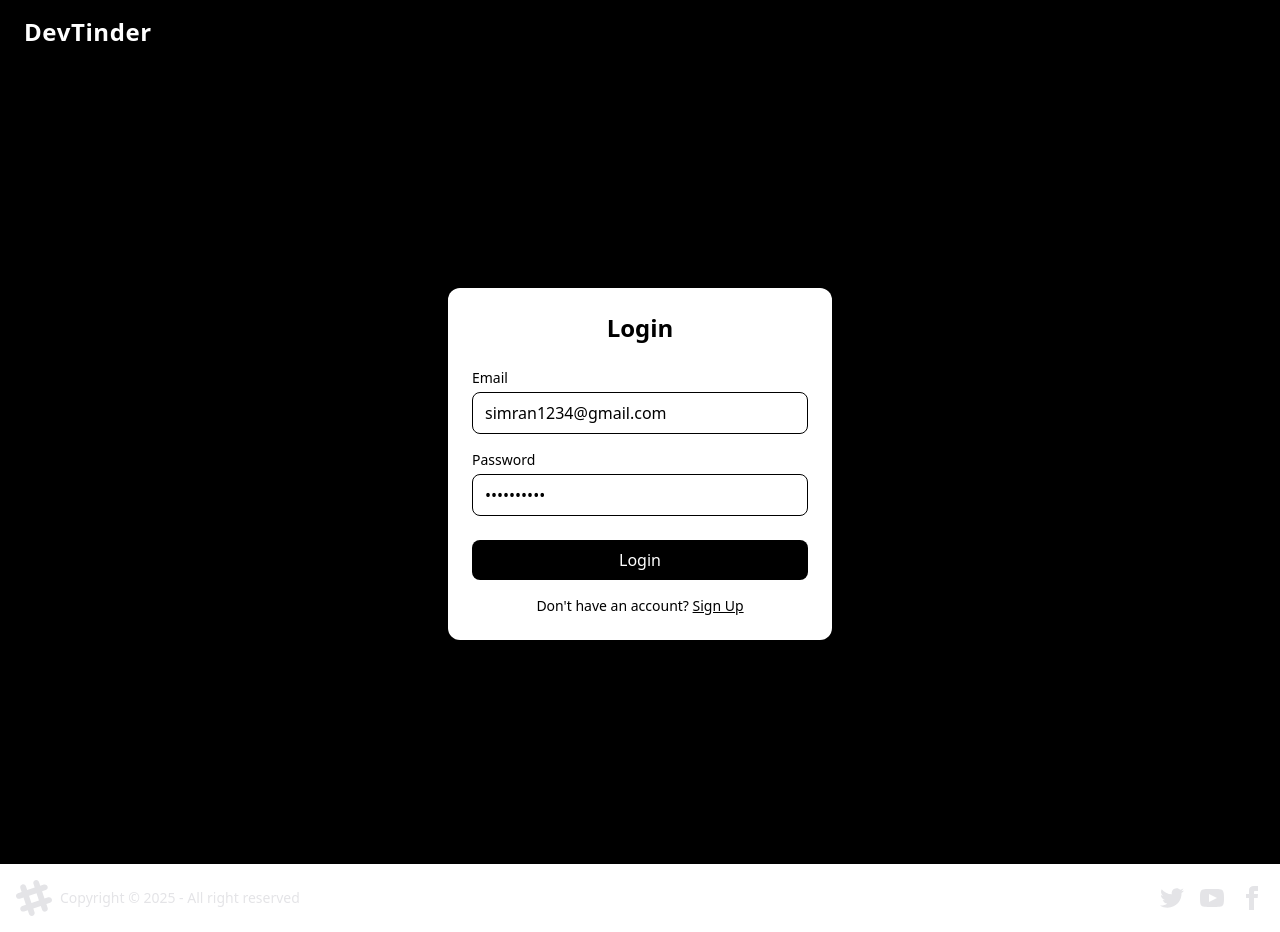
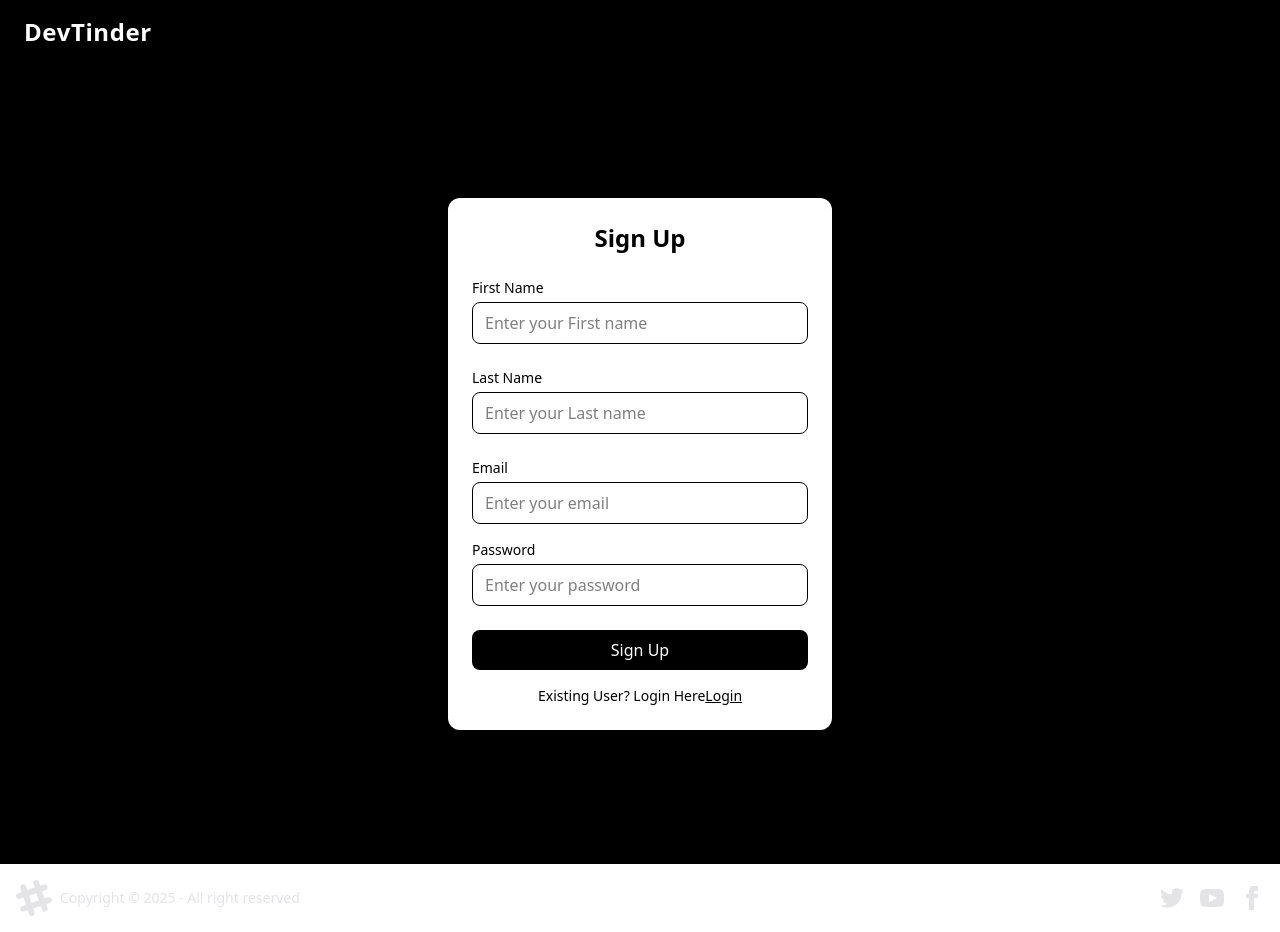
Before and after one commit to khushi-gupta-tech/DevTinder-Frontend, a React (Vite) app: page /login in a window 1280 px wide. Both pictures are taken after a click on the link "Sign Up". Built offline with nearby package versions, Linux system fonts and the light colour scheme; no server answers.

Commit message:
fix the bug

```diff
--- a/index.html
+++ b/index.html
@@ -4,7 +4,7 @@
     <meta charset="UTF-8" />
     <link rel="icon" type="image/svg+xml" href="/vite.svg" />
     <meta name="viewport" content="width=device-width, initial-scale=1.0" />
-    <title>devtinder-web</title>
+    <title>DevTinder</title>
   </head>
   <body>
     <div id="root"></div>
--- a/src/components/Login.jsx
+++ b/src/components/Login.jsx
@@ -6,9 +6,12 @@ import { useNavigate } from "react-router";
 import { BASE_URL } from "../constants";
 
 const Login = () => {
-  const [emailId, setEmailId] = useState("simran1234@gmail.com");
-  const [password, setPassword] = useState("Simran@123");
-  const [error,setError] = useState("")
+  const [firstName, setFirstName] = useState("");
+  const [lastName, setLastName] = useState("");
+  const [emailId, setEmailId] = useState("");
+  const [password, setPassword] = useState("");
+  const [isLoginForm, setIsLoginForm] = useState(true);
+  const [error, setError] = useState("");
   const dispatch = useDispatch();
   const navigate = useNavigate();
 
@@ -22,19 +25,66 @@ const Login = () => {
         },
         { withCredentials: true }
       );
-      //console.log(res.data)
       dispatch(addUser(res.data));
       return navigate("/");
     } catch (err) {
       setError(err?.response?.data || "Something went wrong");
     }
   };
+
+  const handleSignUp = async()=>{
+    try {
+      const res = await axios.post(
+        BASE_URL + "/signup",
+        {
+          firstName,
+          lastName,
+          emailId,
+          password,
+        },
+        { withCredentials: true }
+      );
+      dispatch(addUser(res.data.data));
+      return navigate("/profile");
+    } catch (err) {
+      setError(err?.response?.data || "Something went wrong");
+    }
+  }
   return (
     <div className="min-h-screen flex items-center justify-center bg-black px-4">
       <div className="w-full max-w-sm bg-white shadow-2xl rounded-xl p-6">
         <h2 className="text-2xl font-semibold mb-6 text-center text-black">
-          Login
+          {isLoginForm ? "Login" : "Sign Up"}
         </h2>
+        {!isLoginForm && (
+          <>
+            <div className="mb-6">
+              <label className="block mb-1 text-sm font-medium text-black">
+                First Name
+              </label>
+              <input
+                value={firstName}
+                type="text"
+                className="w-full px-3 py-2 border border-black rounded-lg bg-white text-black focus:outline-none focus:ring-2 focus:ring-gray-500"
+                placeholder="Enter your First name"
+                onChange={(e) => setFirstName(e.target.value)}
+              />
+            </div>
+
+            <div className="mb-6">
+              <label className="block mb-1 text-sm font-medium text-black">
+                Last Name
+              </label>
+              <input
+                value={lastName}
+                type="text"
+                className="w-full px-3 py-2 border border-black rounded-lg bg-white text-black focus:outline-none focus:ring-2 focus:ring-gray-500"
+                placeholder="Enter your Last name"
+                onChange={(e) => setLastName(e.target.value)}
+              />
+            </div>
+          </>
+        )}
 
         {/* Email */}
         <div className="mb-4">
@@ -68,16 +118,16 @@ const Login = () => {
         <p className="text-red-500">{error}</p>
         <button
           className="w-full py-2 bg-black text-white rounded-lg hover:bg-gray-800 transition"
-          onClick={handleLogin}
+          onClick={isLoginForm ?handleLogin:handleSignUp}
         >
-          Login
+          {isLoginForm?"Login":"Sign Up"}
         </button>
 
         {/* Footer */}
         <p className="text-center text-sm mt-4 text-black">
-          Don't have an account?{" "}
-          <a href="#" className="underline text-black hover:text-gray-700">
-            Sign Up
+          {isLoginForm ?"Don't have an account?":"Existing User? Login Here"}
+          <a href="#" className="underline text-black hover:text-gray-700" onClick={()=> setIsLoginForm(!isLoginForm)}>
+            {isLoginForm?" Sign Up":"Login"}
           </a>
         </p>
       </div>
```
